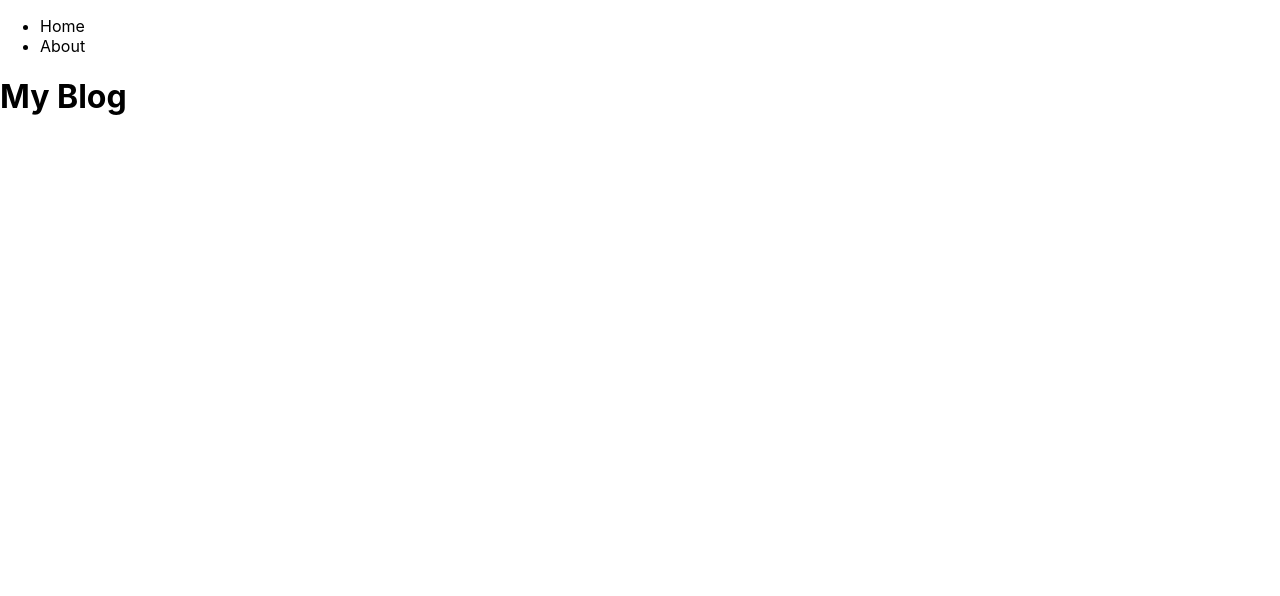
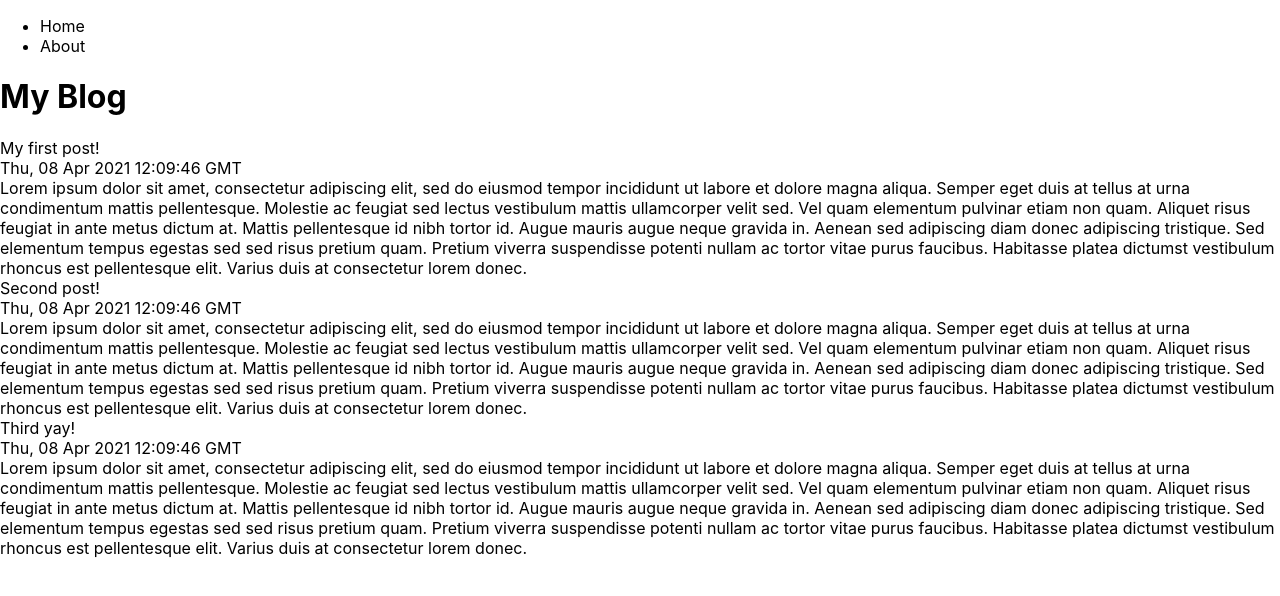
Before and after one commit to GleidsonDaniel/nextjs-blog, a Next.js app: page / in a window 1280 px wide. Shown: the top 596 px of the page. Built offline with nearby package versions, Linux system fonts and the light colour scheme.

Commit message:
raw working

```diff
--- /dev/null
+++ b/src/helpers/data.ts
@@ -0,0 +1,23 @@
+export const blogPosts = [
+  {
+    title: "My first post!",
+    date: new Date().toUTCString(),
+    slug: "first",
+    content:
+      "Lorem ipsum dolor sit amet, consectetur adipiscing elit, sed do eiusmod tempor incididunt ut labore et dolore magna aliqua. Semper eget duis at tellus at urna condimentum mattis pellentesque. Molestie ac feugiat sed lectus vestibulum mattis ullamcorper velit sed. Vel quam elementum pulvinar etiam non quam. Aliquet risus feugiat in ante metus dictum at. Mattis pellentesque id nibh tortor id. Augue mauris augue neque gravida in. Aenean sed adipiscing diam donec adipiscing tristique. Sed elementum tempus egestas sed sed risus pretium quam. Pretium viverra suspendisse potenti nullam ac tortor vitae purus faucibus. Habitasse platea dictumst vestibulum rhoncus est pellentesque elit. Varius duis at consectetur lorem donec.",
+  },
+  {
+    title: "Second post!",
+    slug: "second",
+    date: new Date().toUTCString(),
+    content:
+      "Lorem ipsum dolor sit amet, consectetur adipiscing elit, sed do eiusmod tempor incididunt ut labore et dolore magna aliqua. Semper eget duis at tellus at urna condimentum mattis pellentesque. Molestie ac feugiat sed lectus vestibulum mattis ullamcorper velit sed. Vel quam elementum pulvinar etiam non quam. Aliquet risus feugiat in ante metus dictum at. Mattis pellentesque id nibh tortor id. Augue mauris augue neque gravida in. Aenean sed adipiscing diam donec adipiscing tristique. Sed elementum tempus egestas sed sed risus pretium quam. Pretium viverra suspendisse potenti nullam ac tortor vitae purus faucibus. Habitasse platea dictumst vestibulum rhoncus est pellentesque elit. Varius duis at consectetur lorem donec.",
+  },
+  {
+    slug: "third",
+    title: "Third yay!",
+    date: new Date().toUTCString(),
+    content:
+      "Lorem ipsum dolor sit amet, consectetur adipiscing elit, sed do eiusmod tempor incididunt ut labore et dolore magna aliqua. Semper eget duis at tellus at urna condimentum mattis pellentesque. Molestie ac feugiat sed lectus vestibulum mattis ullamcorper velit sed. Vel quam elementum pulvinar etiam non quam. Aliquet risus feugiat in ante metus dictum at. Mattis pellentesque id nibh tortor id. Augue mauris augue neque gravida in. Aenean sed adipiscing diam donec adipiscing tristique. Sed elementum tempus egestas sed sed risus pretium quam. Pretium viverra suspendisse potenti nullam ac tortor vitae purus faucibus. Habitasse platea dictumst vestibulum rhoncus est pellentesque elit. Varius duis at consectetur lorem donec.",
+  },
+];
--- a/src/pages/index.tsx
+++ b/src/pages/index.tsx
@@ -1,4 +1,6 @@
+import { blogPosts } from "helpers/data";
 import Head from "next/head";
+import Link from "next/link";
 
 export default function Home() {
   return (
@@ -11,6 +13,17 @@ export default function Home() {
       <main>
         <h1>My Blog</h1>
       </main>
+      <div>
+        {blogPosts.map((post) => (
+          <div key={post.slug}>
+            <div>
+              <Link href={`/blog/${post.slug}`}>{post.title}</Link>
+            </div>
+            <div>{post.date}</div>
+            <div>{post.content}</div>
+          </div>
+        ))}
+      </div>
     </div>
   );
 }
```
Also changed, not shown: src/pages/blog/[slug].tsx (added, +33 -0 lines).
